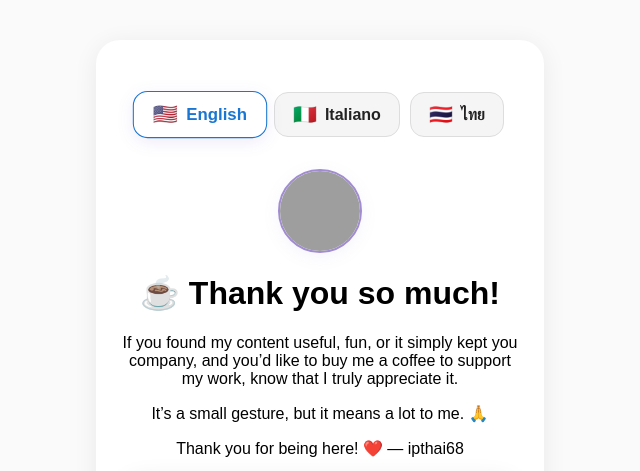
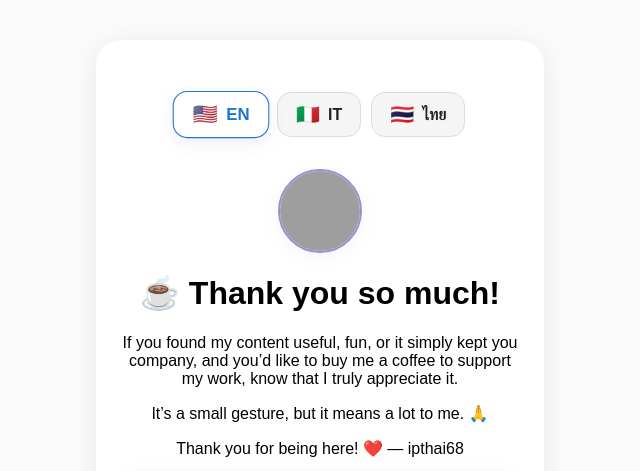
Before and after one commit to ipasi68/ipasi68.github.io, a plain HTML site: page buymeacoffee.html in a window 1280 px wide. Shown: the top 471 px of the page, without its empty margins (320-960 px from the left). Drawn offline with Linux system fonts and the light colour scheme; grey boxes are pictures that could not be loaded.

Commit message:
2 file html

```diff
--- a/buymeacoffee.html
+++ b/buymeacoffee.html
@@ -14,11 +14,11 @@
     <div class="language-selector">
       <div class="language-option" data-lang="en" data-active="true">
         <span class="flag">🇺🇸</span>
-        <span class="lang-name">English</span>
+        <span class="lang-name">EN</span>
       </div>
       <div class="language-option" data-lang="it">
         <span class="flag">🇮🇹</span>
-        <span class="lang-name">Italiano</span>
+        <span class="lang-name">IT</span>
       </div>
       <div class="language-option" data-lang="th">
         <span class="flag">🇹🇭</span>
```
Also changed, not shown: index.html (+2 -2 lines).
